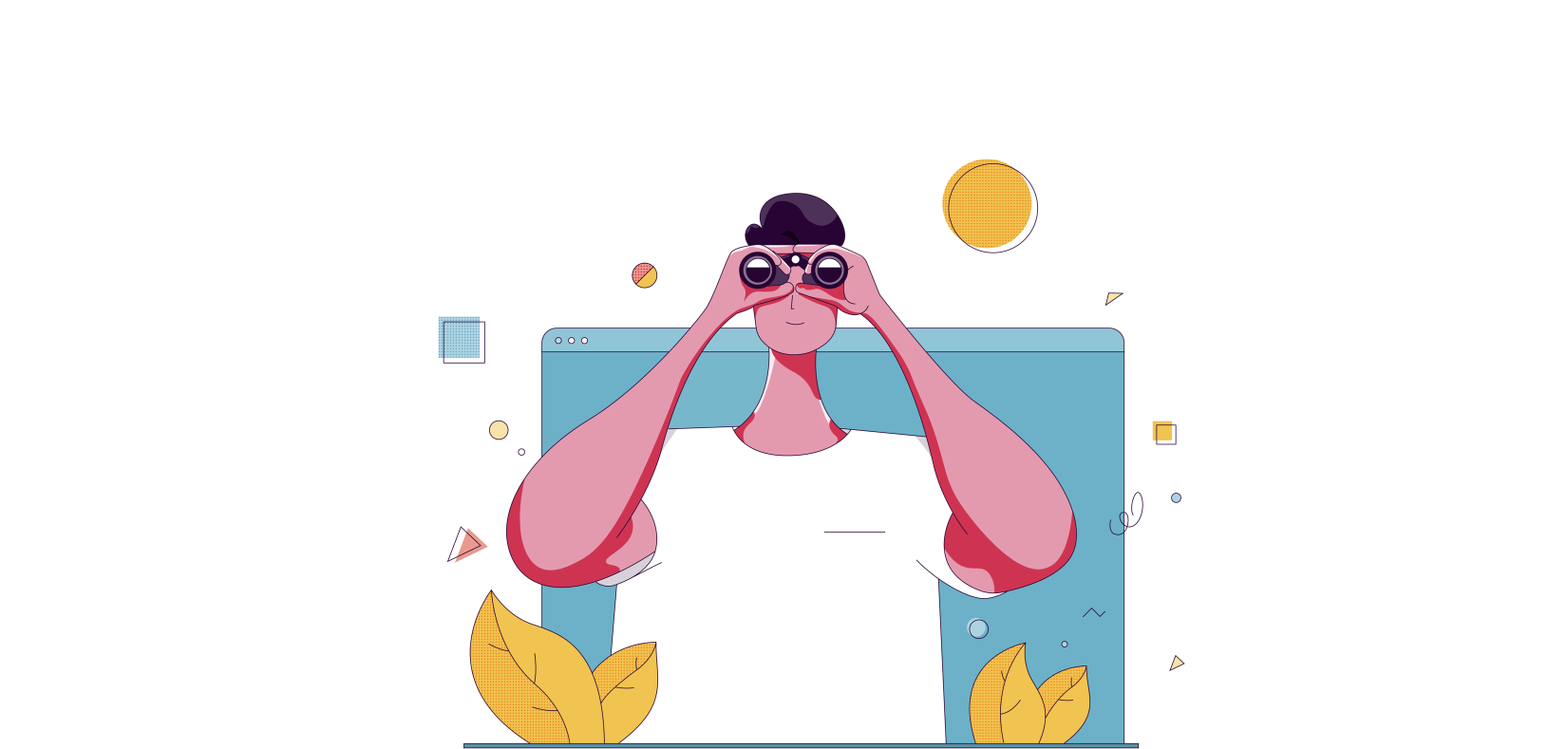
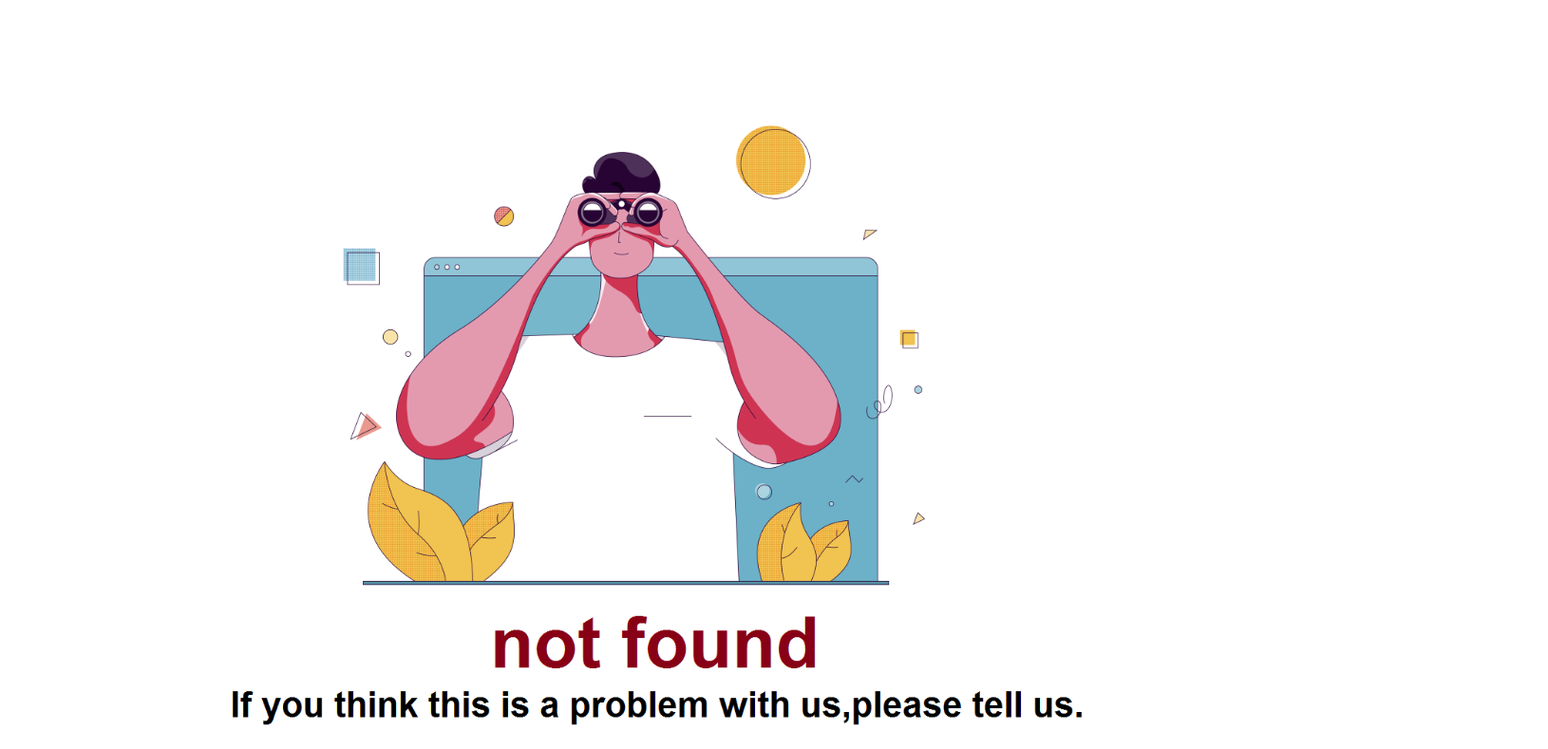
Before and after one commit to ixoracoin/ixoracoin.github.io, a plain HTML site: page 404.html in a window 1280 px wide. Shown: the top 789 px of the page at 95% size, 1630 px wide, since content can reach past the window. Drawn offline with Linux system fonts and the light colour scheme.

Commit message:
Update 404.html

```diff
--- a/404.html
+++ b/404.html
@@ -6,7 +6,7 @@
 </head>
 
 <body>
-<center ><a href="https://ixoracoin.xyz/"><img  src="https://github.com/ixoracoin/ixoracoin.github.io/raw/main/img/404.png" width="auto" height="100%" alt="HTML tutorial" /></a></center>
+<center ><a href="https://ixoracoin.xyz/"><img  src="https://github.com/ixoracoin/ixoracoin.github.io/raw/main/img/404.png" width="100%" height="auto" alt="HTML tutorial" /></a></center>
 	<br>
 <center><a href="https://ixoracoin.xyz"> Please return to the home page</a></center>
 
```
